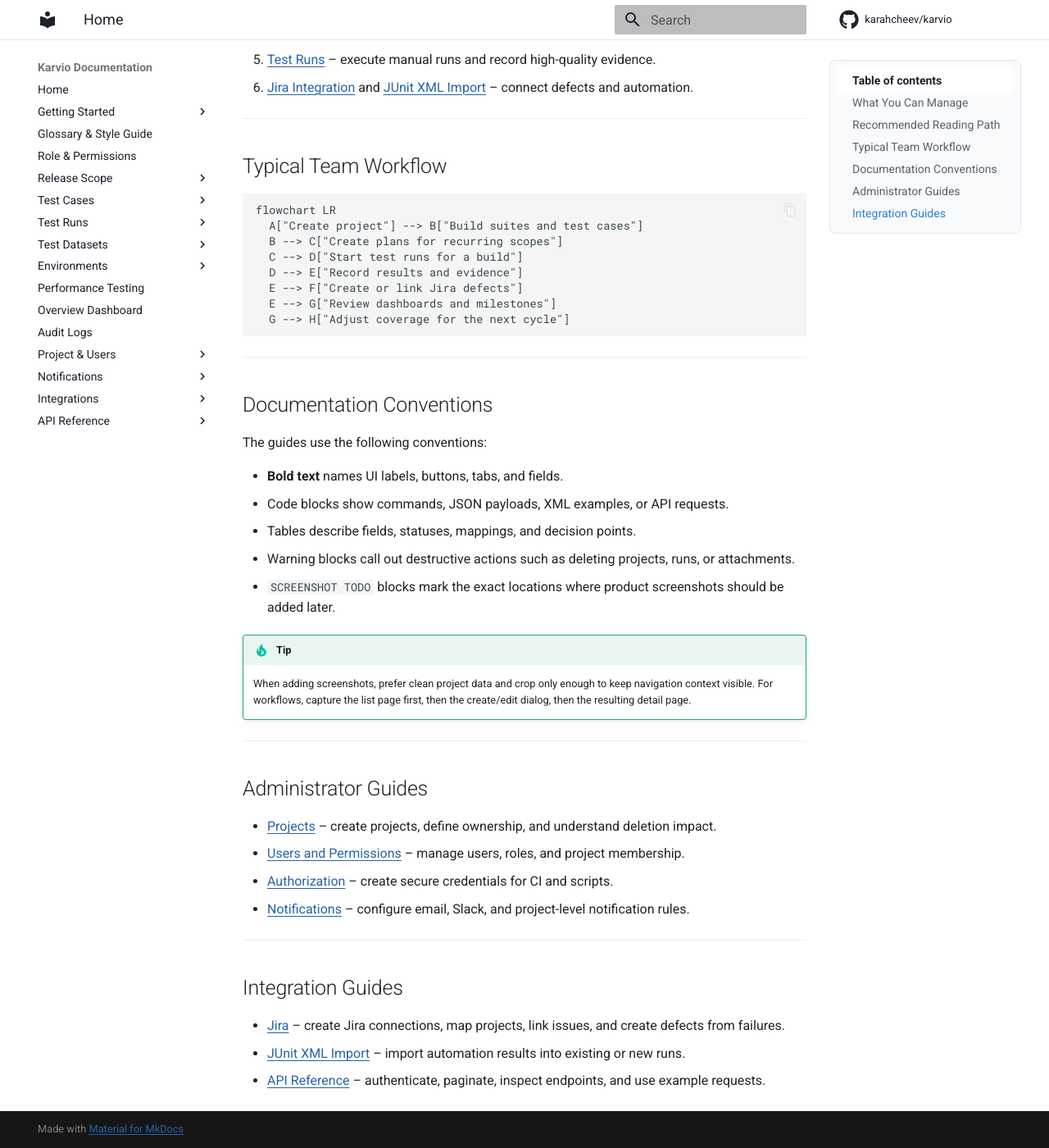
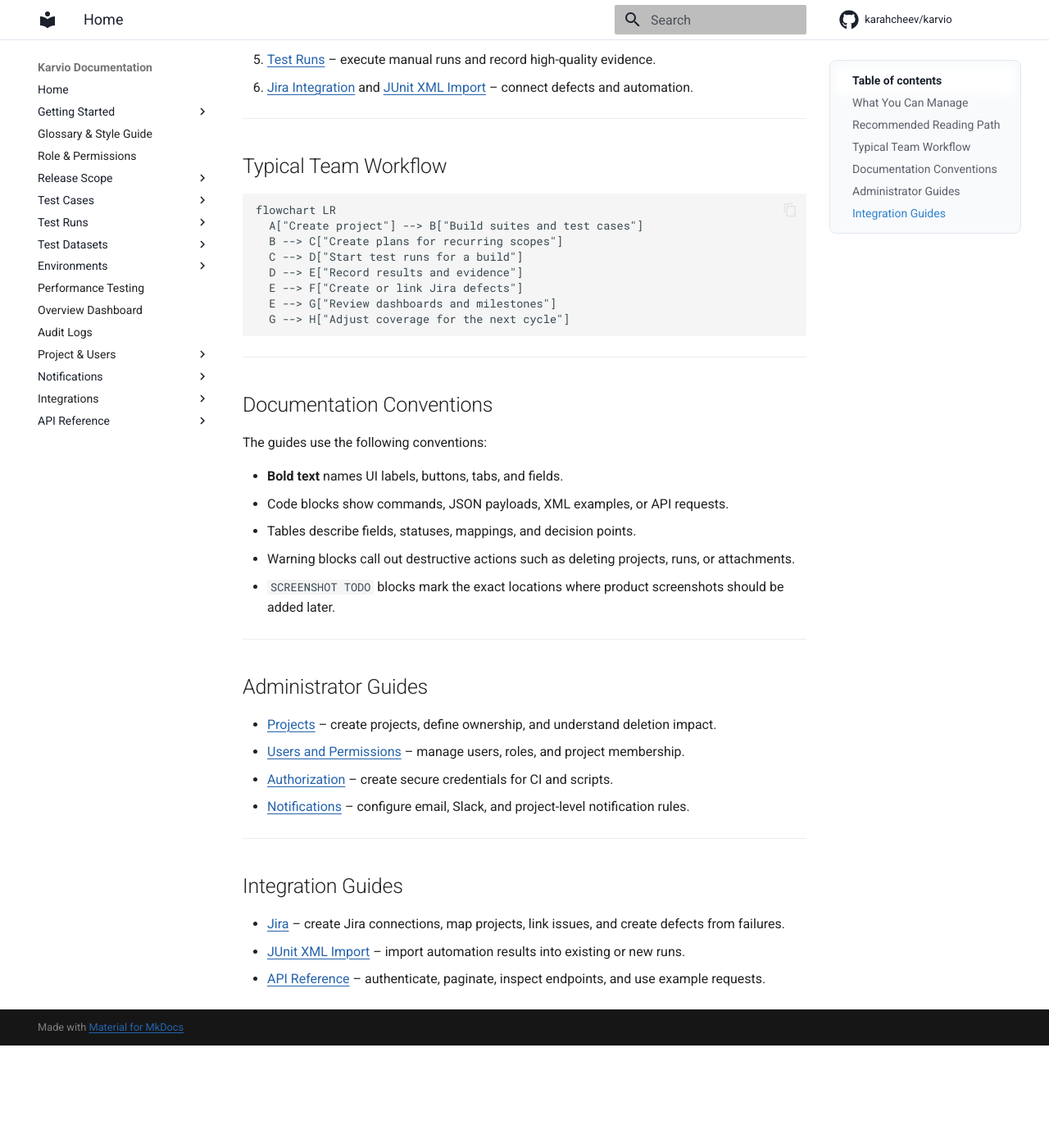
Before and after one commit to karahcheev/karvio, an MkDocs documentation site: the page built from docs/index.md, in a window 1280 px wide and 1400 px high, scrolled down 1756 px. Shown: the whole window at 82% size. Built offline with MkDocs 1.6.1 and Material for MkDocs 9.7.7, drawn with Linux system fonts in a browser that asks for light colours; comment, search, counter and statistics services are not loaded; after the commit the page ends 3031 px from its top, so only the background shows below that.

Commit message:
Enhance documentation workflow by adding GitHub Pages configuration and removing redundant tips from various documents.

```diff
--- a/docs/index.md
+++ b/docs/index.md
@@ -62,9 +62,6 @@ The guides use the following conventions:
 - Warning blocks call out destructive actions such as deleting projects, runs, or attachments.
 - `SCREENSHOT TODO` blocks mark the exact locations where product screenshots should be added later.
 
-!!! tip
-    When adding screenshots, prefer clean project data and crop only enough to keep navigation context visible. For workflows, capture the list page first, then the create/edit dialog, then the resulting detail page.
-
 ---
 
 ## Administrator Guides
--- a/docs/stylesheets/extra.css
+++ b/docs/stylesheets/extra.css
@@ -142,15 +142,6 @@
   background-color: rgba(220, 38, 38, 0.1);
 }
 
-.md-typeset .admonition.tip,
-.md-typeset details.tip {
-  border-color: #1EA672;
-}
-.md-typeset .tip > .admonition-title,
-.md-typeset .tip > summary {
-  background-color: rgba(30, 166, 114, 0.1);
-}
-
 /* Documentation authoring marker for missing product screenshots. */
 .md-typeset .admonition.screenshot,
 .md-typeset details.screenshot {
```
Also changed, not shown: docs/getting-started/concepts.md (+0 -3 lines), docs/user-guide/integrations/jira.md (+0 -3 lines), docs/user-guide/project-users/users.md (+0 -3 lines), 1 other file.
